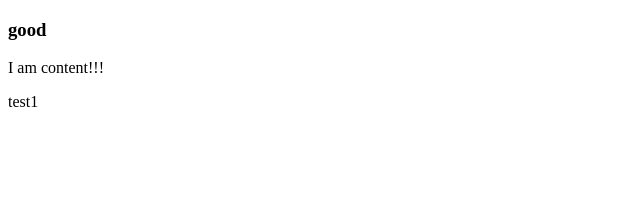
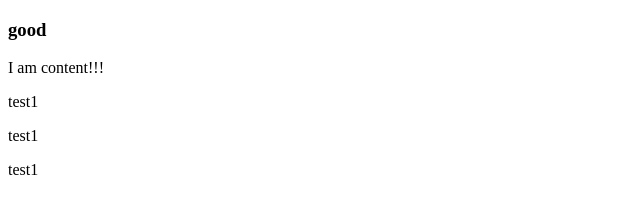
Before and after one commit to mouuaw/for-push, a plain HTML site: page index.html in a window 1280 px wide. Shown: the full height of the page, 0-640 px from the left. Drawn offline with Linux system fonts and the light colour scheme.

Commit message:
footer work

```diff
--- a/index.html
+++ b/index.html
@@ -15,6 +15,8 @@
   </main>
   <footer>
     <p>test1</p>
+    <p>test1</p>
+    <p>test1</p>
   </footer>
 </body>
 </html>
```
